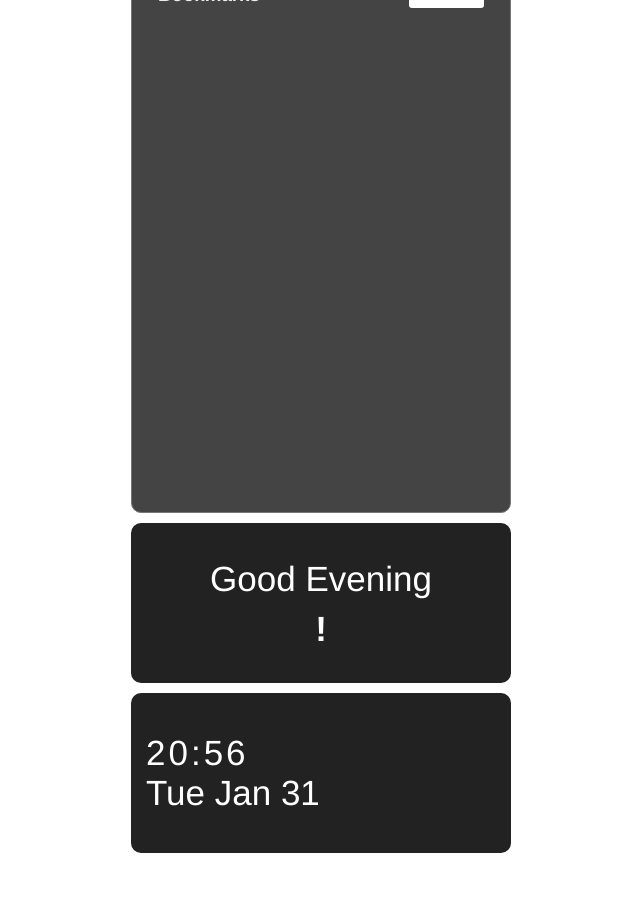
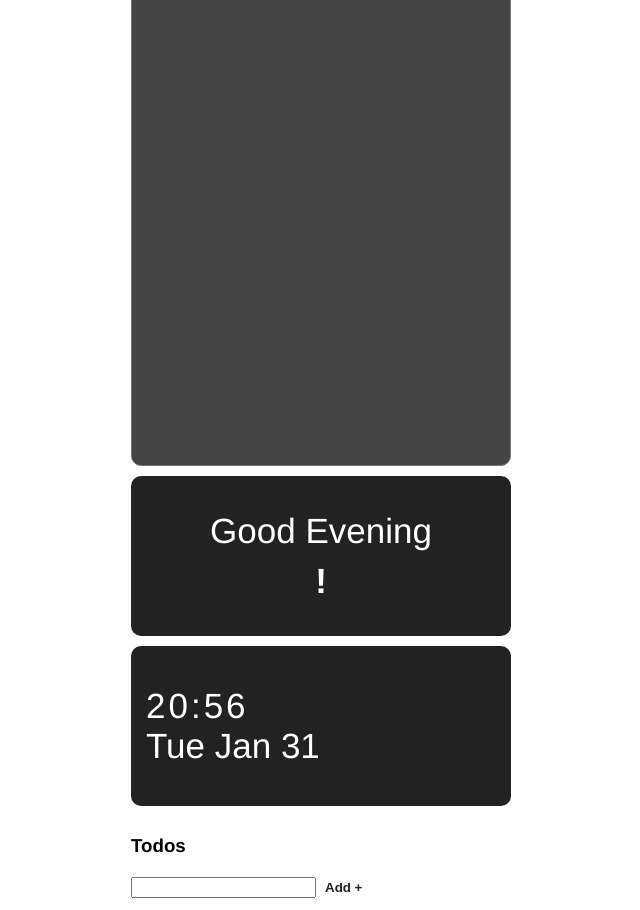
Before and after one commit to AshrafAKRahman/bookmarks-app, a React (Create React App) app: page / in a window 1280 px wide. Shown: the whole page, without its empty margins (319-959 px from the left). Before the commit the page ends 863 px from the top, so only its background shows below. Built offline with nearby package versions, Linux system fonts and the light colour scheme.

Commit message:
started the Todos component

```diff
--- a/src/Components/App.js
+++ b/src/Components/App.js
@@ -2,6 +2,7 @@ import "./App.css";
 import Bookmarks from "./Bookmarks/Bookmarks";
 import Greeting from "./Greeting/Greeting";
 import Time from "./Time/Time";
+import Todo from "./Todo/Todo";
 
 function App() {
   return (
@@ -10,6 +11,7 @@ function App() {
         <Bookmarks />
         <Greeting />
         <Time />
+        <Todo />
       </div>
     </div>
   );
--- a/src/Components/Todo/Todo.js
+++ b/src/Components/Todo/Todo.js
@@ -0,0 +1,52 @@
+import { useEffect, useState } from "react";
+
+const Todo = () => {
+    const [todo, setTodo] = useState('')
+    const [todos, setTodos] = useState([])
+
+    const addTodo = (e)=> {
+        e.preventDefault()
+        const newTodos = prevTodos => {
+            return [
+                ...prevTodos,
+                {
+                    id: new Date().getTime(),
+                    todoText: todo,
+                    ...todo
+                }
+            ]
+        }
+
+        setTodos(newTodos)
+        console.log(todos)
+    }
+
+    useEffect(()=>{
+        console.log(todos);
+    }, [todos])
+
+    return (
+        <div className="todo-card">
+            <div className="todo-wrapper">
+                <h3 className="todo-heading">Todos</h3>
+                <form
+                className="todo-form"
+                onSubmit={addTodo}
+                >
+                <input
+                type="text"
+                className="todo-input"
+                onChange={e => {
+                    setTodo(e.target.value)
+                    console.log(todo)
+                    }}
+                 />
+                <button type="submit" className="btn-add">Add +</button>
+                </form>
+                {todo}
+            </div>
+        </div>
+    );
+}
+
+export default Todo;
```
